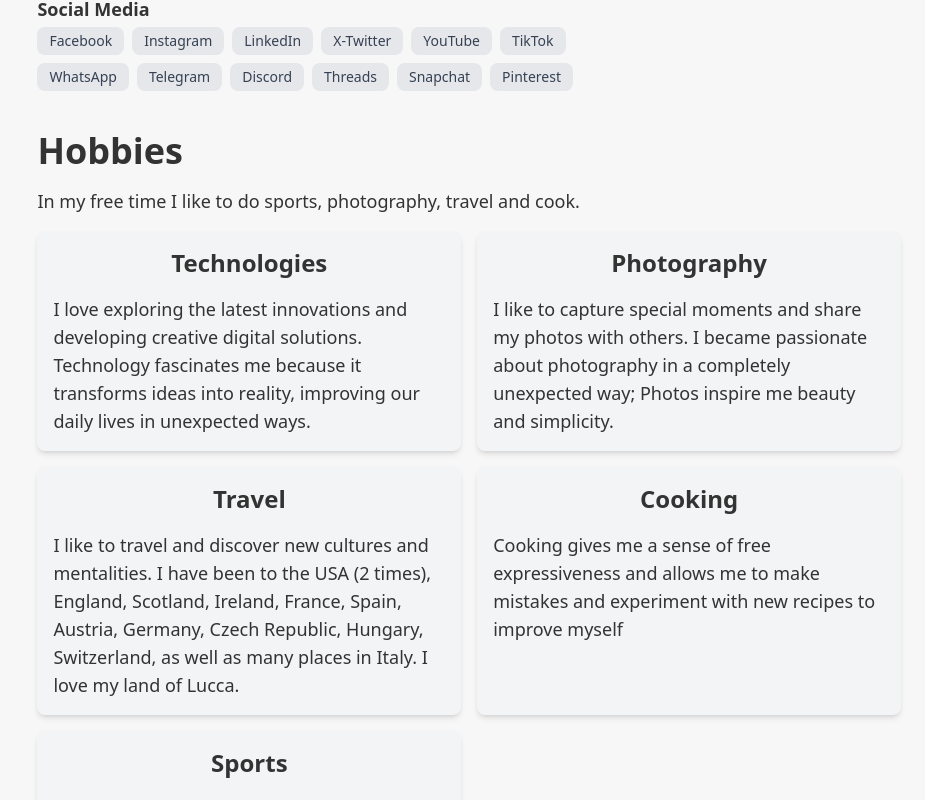
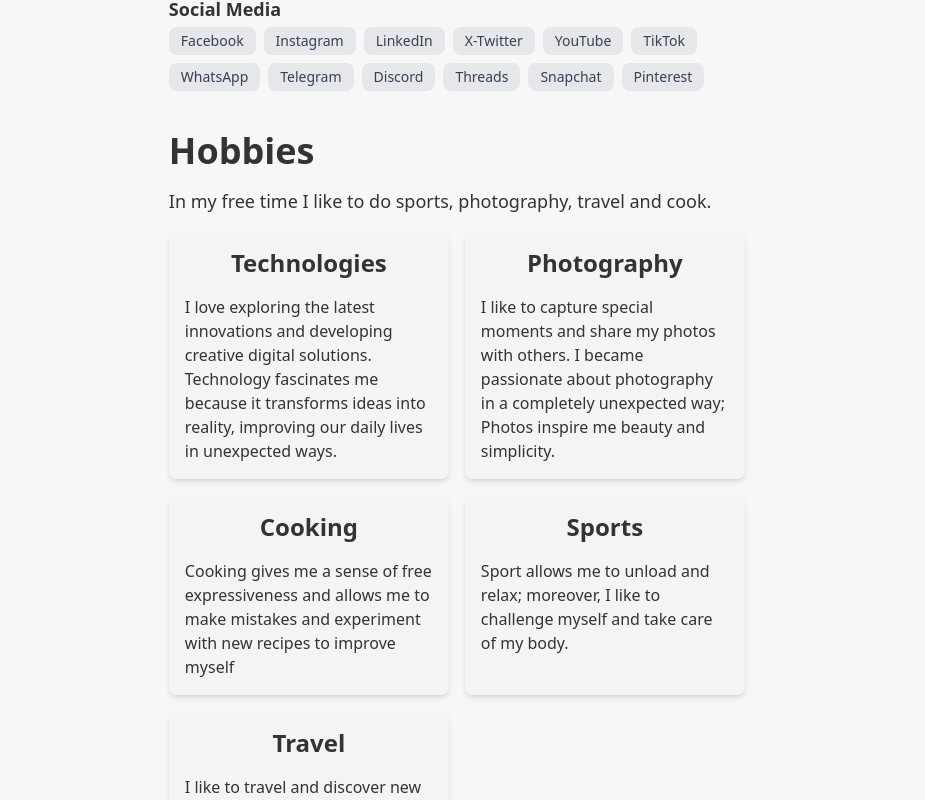
Before and after one commit to FeMattu/FedericoMattucci, a Next.js app: page /en in a window 1280 px wide. Shown: the part 1657-2457 px from the top of the page, without its empty margins (355-1280 px from the left). Built offline with nearby package versions, Linux system fonts and the light colour scheme.

Commit message:
fixed bug of useTransaltion

```diff
--- a/public/data/hobbies.json
+++ b/public/data/hobbies.json
@@ -9,11 +9,6 @@
         "title":"hobby-photography",
         "description":"hobby-description-photography"
     },
-    "travel":{
-        "image":null,
-        "title":"hobby-travel",
-        "description":"hobby-description-travel"
-    },
     "cooking":{
         "image": null,
         "title":"hobby-cooking",
@@ -23,5 +18,10 @@
         "image": null,
         "title":"hobby-sports",
         "description":"hobby-description-sports"
+    },
+    "travel":{
+        "image":null,
+        "title":"hobby-travel",
+        "description":"hobby-description-travel"
     }
 }
--- a/src/app/[locale]/page.tsx
+++ b/src/app/[locale]/page.tsx
@@ -118,7 +118,7 @@ export default function HomePage() {
               <SkillsTag JSONfile="public/data/computer-skills.json" className="mt-3 flex-wrap max-w-xl"/>
             </div>
           </div>
-          <div className="mt-10">
+          <div className="mt-10 max-w-xl">
             <h1 className="text-4xl font-bold">
               {t("hobbies-title")}
             </h1>
--- a/src/components/HobbieCard.tsx
+++ b/src/components/HobbieCard.tsx
@@ -18,7 +18,7 @@ export default function HobbieCard({ hobbie }: { hobbie: Hobbie }) {
                     {t(hobbie.name)}
                 </h1>
             </div>
-            <p className="text-lg">{t(hobbie.description)}</p>
+            <p className="">{t(hobbie.description)}</p>
         </div>
     );
 }
--- a/src/components/SkillsTags.tsx
+++ b/src/components/SkillsTags.tsx
@@ -15,14 +15,22 @@ export async function getSkillsFromFile(filePath: string) {
         },
     };
 }
+
+function CategoryTitle({category}:{category:string}) {
+  const t = useTranslations();
+  return (
+    <h3 className="text-lg font-semibold capitalize">{t(category)}</h3>
+  )
+}
+
 export default async function SkillsTag ({ JSONfile, className }:{ JSONfile:string, className?:string}) {
-  const t = useTranslations();
+
   const skills: SkillTagsProps = (await getSkillsFromFile(JSONfile)).props.skills;
   return (
     <div className={`space-y-2 overflow-y-auto ${className}`}>
       {Object.entries(skills).map(([category, technologies]: [string, Record<string, string>]) => (
         <div key={category}>
-          <h3 className="text-lg font-semibold capitalize">{t(category)}</h3>
+          <CategoryTitle category={category} />
           <div className="flex flex-wrap gap-2 mt-1">
             {Object.values(technologies).map((tech) => (
               <span
```
